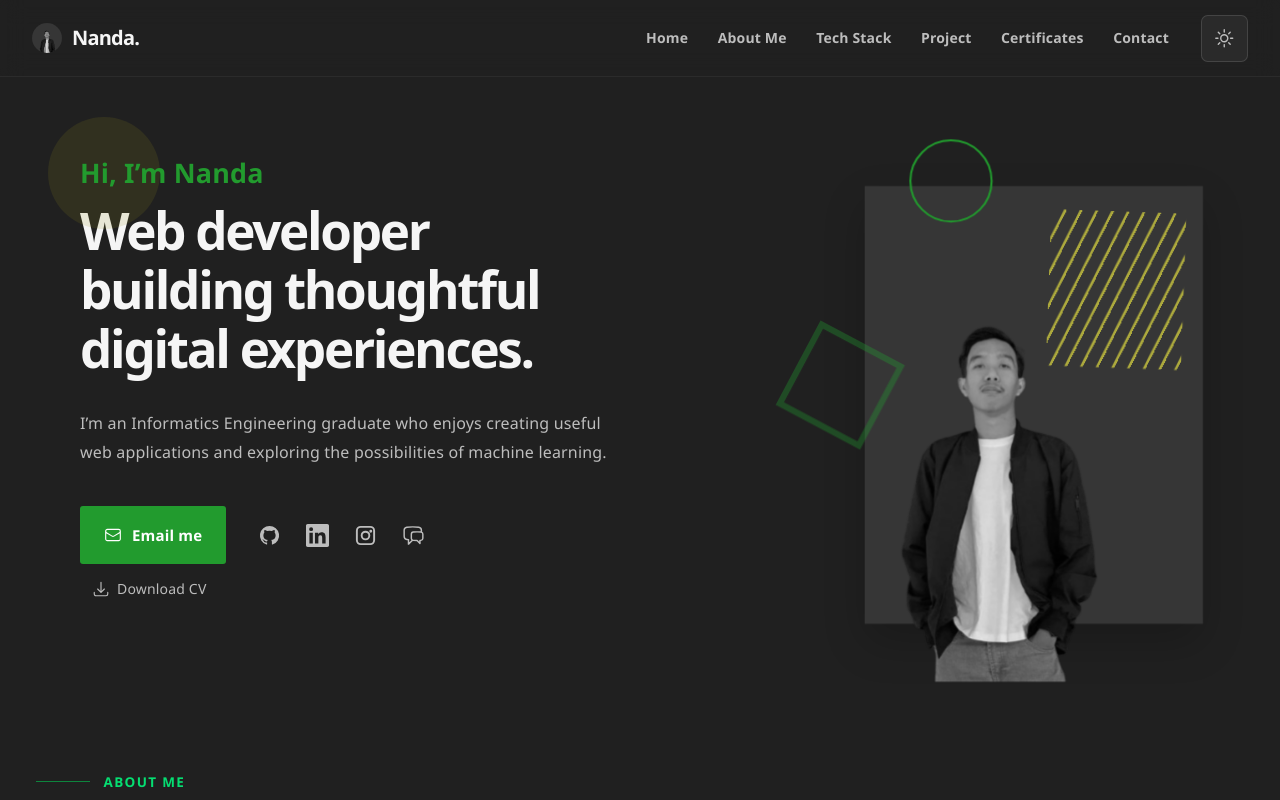
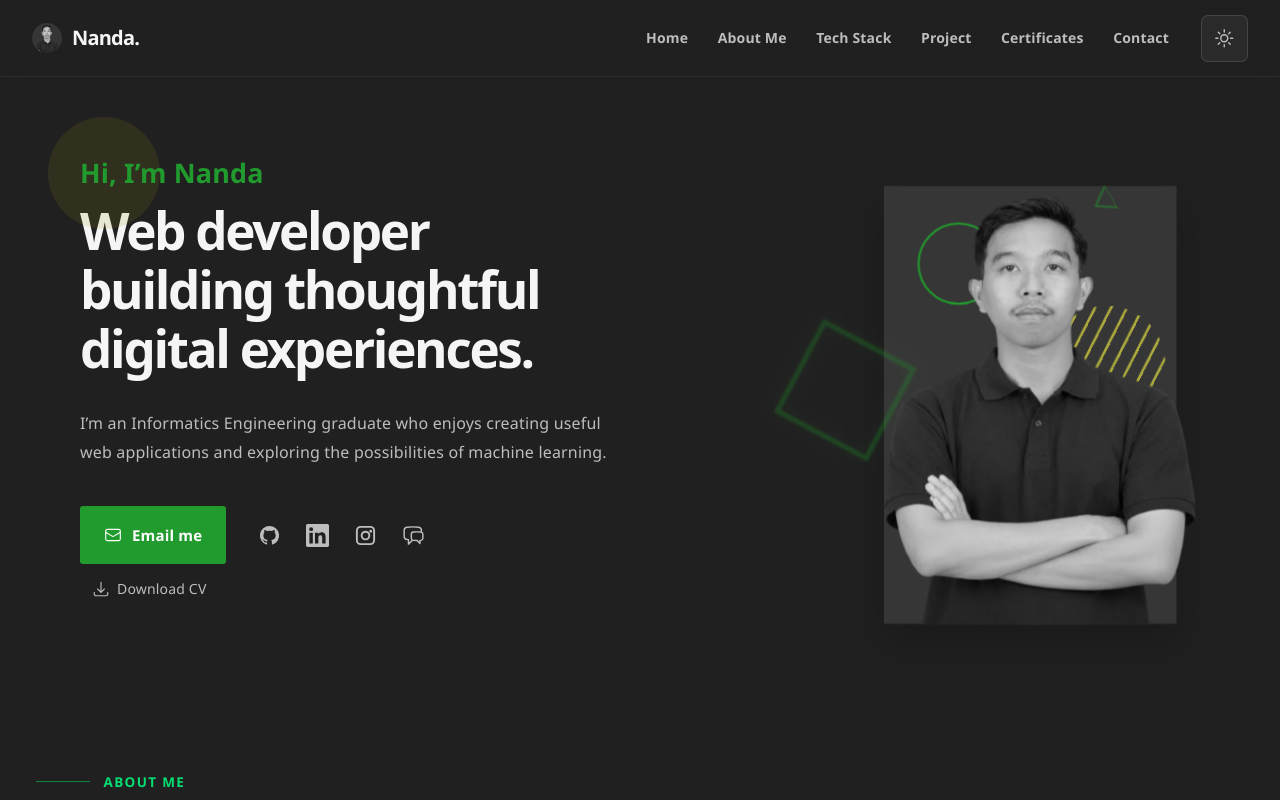
Before and after one commit to Zakynovan18/portofolio, a React (Vite) app: page / in a window 1280 px wide. Shown: the top 800 px of the page. Built offline with nearby package versions, Linux system fonts and the light colour scheme.

Commit message:
ubah tema website

```diff
--- a/src/pages/Home.css
+++ b/src/pages/Home.css
@@ -280,7 +280,7 @@
 .hero-portrait::before {
   position: absolute;
   z-index: 0;
-  inset: 13% 0 3% 10%;
+  inset: 13% 7% 3% 15%;
   background: var(--home-surface);
   box-shadow: 0 18px 40px rgb(0 0 0 / 20%);
   content: "";
@@ -295,35 +295,38 @@
 .hero-portrait img {
   position: absolute;
   z-index: 3;
-  bottom: -8%;
-  left: -6%;
-  width: 112%;
-  height: 116%;
+  bottom: 3%;
+  left: 7%;
+  width: 96%;
+  height: 92%;
   object-fit: contain;
   object-position: center bottom;
   filter: grayscale(1);
-  transform: translateZ(54px);
+  transform: translateZ(54px) scaleX(1.08);
+  transform-origin: center bottom;
 }
 
 .portrait-circle {
   position: absolute;
-  z-index: 1;
-  top: 4%;
-  left: 22%;
-  width: 82px;
+  z-index: 2;
+  top: 20%;
+  left: 24%;
+  width: clamp(54px, 22%, 82px);
   aspect-ratio: 1;
   border: 2px solid var(--home-green);
   border-radius: 50%;
-  transform: translateZ(36px);
+  transform: translateZ(24px);
 }
 
 .portrait-lines {
   position: absolute;
   z-index: 1;
-  top: 18%;
-  right: 5%;
-  width: 36%;
-  height: 30%;
+  top: 36%;
+  right: 10%;
+  width: 31%;
+  aspect-ratio: 1;
+  overflow: hidden;
+  border-radius: 50%;
   background: repeating-linear-gradient(
     115deg,
     transparent 0 11px,
@@ -335,14 +338,36 @@
 
 .portrait-outline {
   position: absolute;
-  z-index: 1;
+  z-index: 4;
   top: 42%;
   left: -34px;
-  width: 94px;
+  width: clamp(72px, 29%, 104px);
   aspect-ratio: 1;
-  border: 6px solid rgb(34 155 46 / 35%);
+  border: 5px solid rgb(34 155 46 / 28%);
+  filter: drop-shadow(0 0 8px rgb(34 155 46 / 30%)) blur(1px);
   transform: rotate(28deg);
-  translate: 0 0 10px;
+  translate: 0 0 70px;
+}
+
+.portrait-triangle {
+  position: absolute;
+  z-index: 1;
+  top: 13%;
+  right: 22%;
+  width: 24px;
+  aspect-ratio: 1;
+  background: rgb(34 155 46 / 34%);
+  clip-path: polygon(20% 0, 100% 82%, 0 100%);
+  filter: drop-shadow(0 0 5px rgb(34 155 46 / 30%));
+  transform: rotate(14deg);
+}
+
+.portrait-triangle::after {
+  position: absolute;
+  inset: 3px;
+  background: var(--home-surface);
+  clip-path: polygon(20% 0, 100% 82%, 0 100%);
+  content: "";
 }
 
 .about-portrait {
@@ -356,6 +381,7 @@
   position: absolute;
   z-index: 0;
   inset: 0;
+  background: var(--home-surface);
   border: 2px solid rgb(34 155 46 / 75%);
   border-radius: 50%;
   pointer-events: none;
@@ -470,8 +496,12 @@
 
   .portrait-outline {
     left: -22px;
-    width: 72px;
     border-width: 4px;
+  }
+
+  .portrait-triangle {
+    right: 18%;
+    width: 20px;
   }
 
 }
--- a/src/pages/Home.tsx
+++ b/src/pages/Home.tsx
@@ -200,6 +200,7 @@ export default function Home() {
             <span className="portrait-circle" aria-hidden="true" />
             <span className="portrait-lines" aria-hidden="true" />
             <span className="portrait-outline" aria-hidden="true" />
+            <span className="portrait-triangle" aria-hidden="true" />
             <img src="/profil.png" alt="Muhammad Zaky Novananda" />
           </div>
         </section>
```
Also changed, not shown: public/profil.png.
